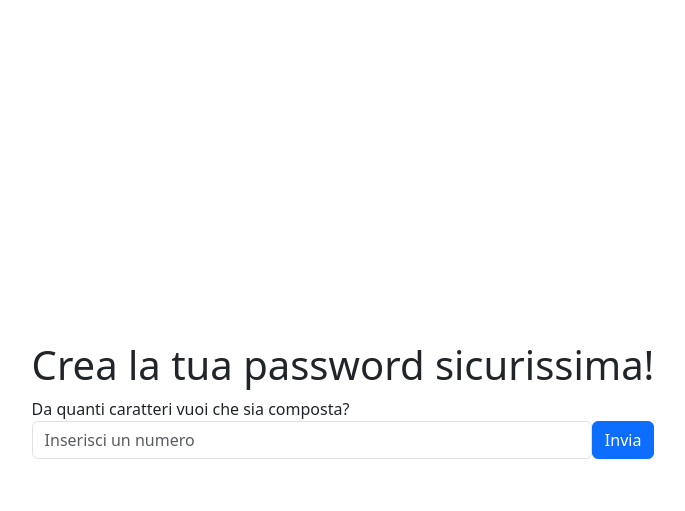
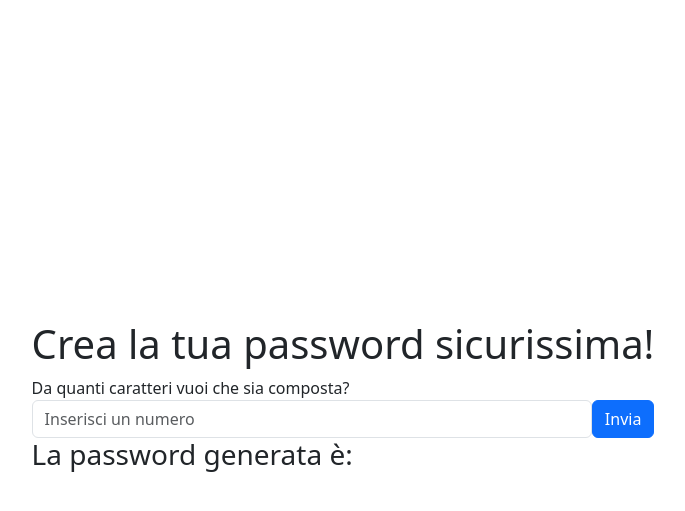
Before and after one commit to NelloRossi97/php-strong-password-generator, a PHP site: page / in a window 1280 px wide. Shown: the top 511 px of the page, without its empty margins (297-982 px from the left). Run offline with PHP 8.4, Linux system fonts and the light colour scheme; style sheets or scripts are compiled from the project's sources.

Commit message:
re-fixed function generate password

```diff
--- a/index.php
+++ b/index.php
@@ -2,13 +2,22 @@
 include './partials/template/head.php';
 include './partials/template/foot.php';
 
-$length = 0;
+if (!empty($_GET['numb'])) {
+    $length = $_GET['numb'];
+}else{
+    $length = 0;
+}
 function generatePassword($length){
-    $length = $_GET['numb'];
-    $chars = 'abcdefghijklmnopqrstuvwxyzABCDEFGHIJKLMNOPQRSTUVWXYZ0123456789@#!"£$%&/()=?^*°§';
-    $password = substr(str_shuffle($chars), 0, $length);
+    if($length == 0){
+        $password = null;
+    }else{
+        $chars = 'abcdefghijklmnopqrstuvwxyzABCDEFGHIJKLMNOPQRSTUVWXYZ0123456789@#!"$%&/()=?^';
+        $password = substr(str_shuffle($chars), 0, $length);
+    }
+
     return $password;
 }
+$password = generatePassword($length);
 ?>
 
 <!-- Descrizione
@@ -35,5 +44,10 @@ Invece di visualizzare la password nella index, effettuare un redirect ad una pa
                 </div>
             </div>
         </form>
+        <div class="result">
+            <h3>La password generata è: <?php if($password != 0){
+                echo $password;
+            } ?></h3>
+        </div>
     </div>
 </main>
```
